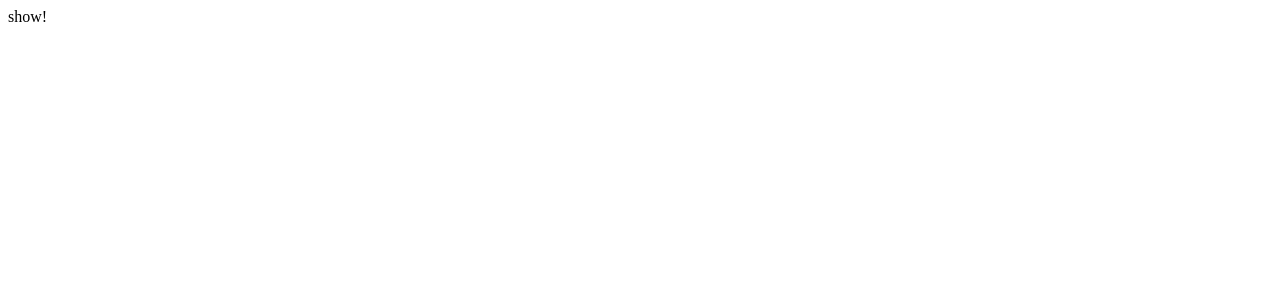
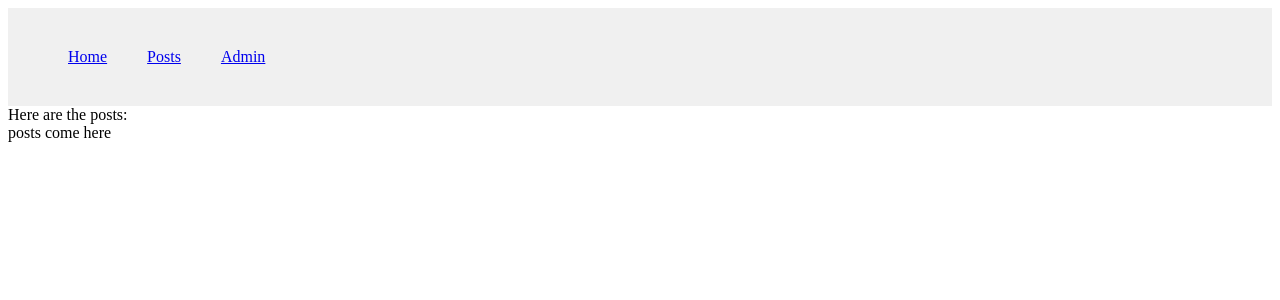
Before and after one commit to lvilasboas-dti/react-template, a React (Vite) app: page /posts in a window 1280 px wide. Shown: the top 300 px of the page. Built offline with nearby package versions, Linux system fonts and the light colour scheme.

Commit message:
Routing and styles

```diff
--- a/package.json
+++ b/package.json
@@ -13,7 +13,8 @@
     },
     "dependencies": {
         "react": "^18.2.0",
-        "react-dom": "^18.2.0"
+        "react-dom": "^18.2.0",
+        "react-router-dom": "^6.18.0"
     },
     "devDependencies": {
         "@types/react": "^18.2.15",
@@ -27,6 +28,7 @@
         "json-server": "^0.17.4",
         "json-server-auth": "^2.1.0",
         "prettier": "^3.0.3",
+        "sass": "^1.69.5",
         "typescript": "^5.0.2",
         "vite": "^4.4.5"
     }
--- a/src/App.tsx
+++ b/src/App.tsx
@@ -1,5 +1,20 @@
 import { FC } from 'react';
+import { BrowserRouter, Route, Routes } from 'react-router-dom';
+import { Home } from './features/home/views/Home';
+import { Posts } from './features/posts/views/Posts';
+import { Header } from './components/Header';
 
 export const App: FC = () => {
-    return <>show!</>;
+    return (
+        <>
+            <BrowserRouter>
+                <Header />
+
+                <Routes>
+                    <Route path='/' element={<Home />} />
+                    <Route path='/posts' element={<Posts />} />
+                </Routes>
+            </BrowserRouter>
+        </>
+    );
 };
--- /dev/null
+++ b/src/components/Header/Header.module.scss
@@ -0,0 +1,10 @@
+.container {
+    background: #f0f0f0;
+    padding: 40px;
+
+    nav {
+        a {
+            padding: 20px;
+        }
+    }
+}
--- /dev/null
+++ b/src/components/Header/Header.tsx
@@ -0,0 +1,16 @@
+import { FC } from 'react';
+import { Link } from 'react-router-dom';
+
+import styles from './Header.module.scss';
+
+export const Header: FC = () => {
+    return (
+        <header className={styles['container']}>
+            <nav>
+                <Link to='/'>Home</Link>
+                <Link to='/posts'>Posts</Link>
+                <Link to='/admin'>Admin</Link>
+            </nav>
+        </header>
+    );
+};
--- /dev/null
+++ b/src/components/Header/index.ts
@@ -0,0 +1 @@
+export * from './Header';
--- /dev/null
+++ b/src/features/home/views/Home/Home.tsx
@@ -0,0 +1,5 @@
+import { FC } from 'react';
+
+export const Home: FC = () => {
+    return <div>Welcome to the React starter template</div>;
+};
--- /dev/null
+++ b/src/features/home/views/Home/index.ts
@@ -0,0 +1 @@
+export * from './Home';
--- /dev/null
+++ b/src/features/posts/views/Posts/Posts.tsx
@@ -0,0 +1,10 @@
+import { FC } from 'react';
+
+export const Posts: FC = () => {
+    return (
+        <div>
+            Here are the posts:
+            <div>posts come here</div>
+        </div>
+    );
+};
--- /dev/null
+++ b/src/features/posts/views/Posts/index.ts
@@ -0,0 +1 @@
+export * from './Posts';
```
Also changed, not shown: 1 other file (tests, documents, lock files or other folders).
